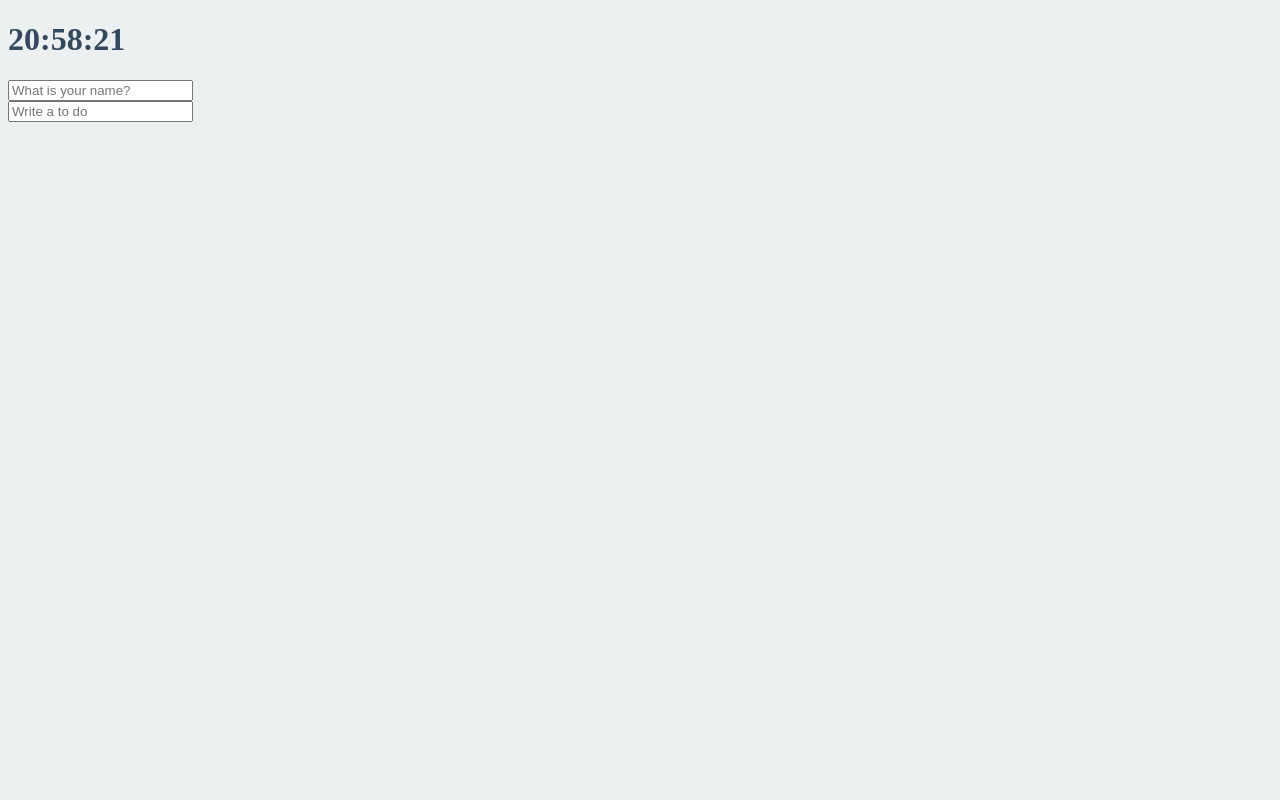
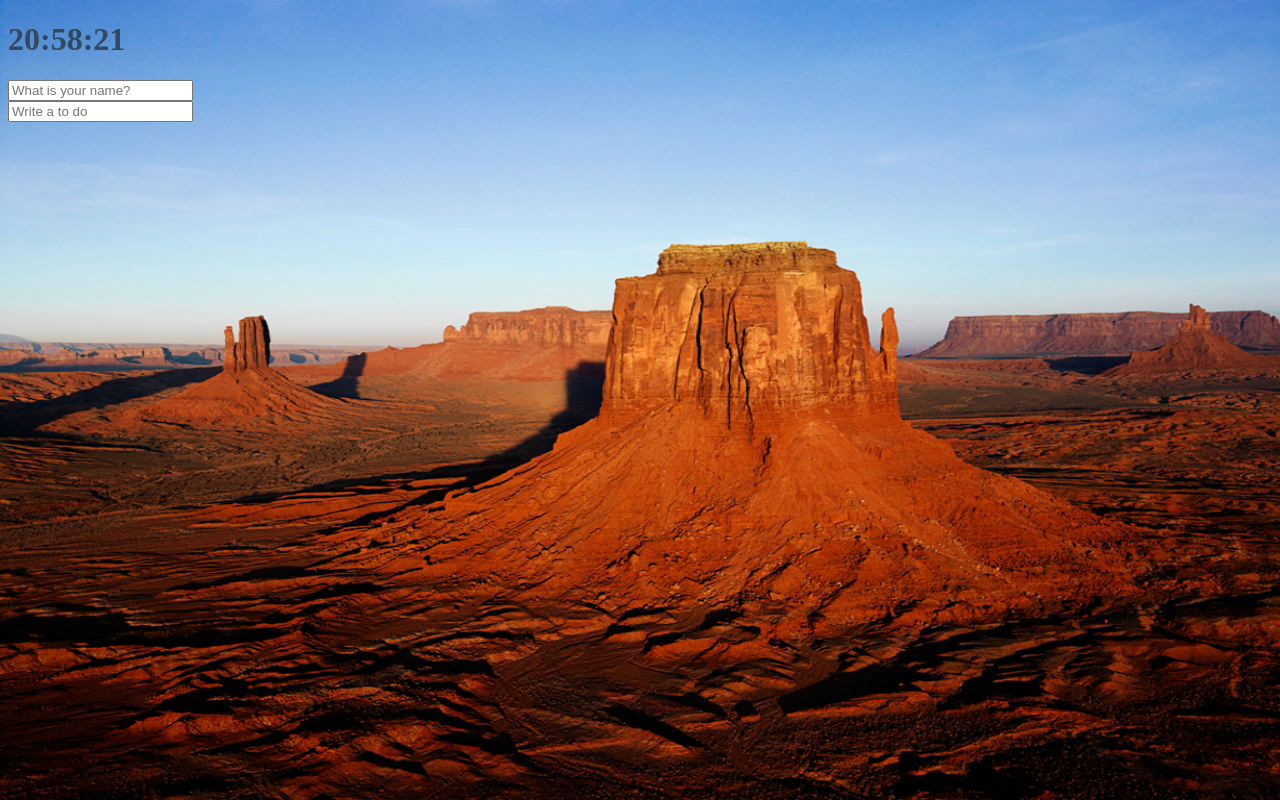
Before and after one commit to Mina-C/NomadCodersJSforBeginner, a plain HTML site: page index.html in a window 1280 px wide. Drawn offline with Linux system fonts and the light colour scheme.

Commit message:
#3.8 Image Background

```diff
--- /dev/null
+++ b/bg.js
@@ -0,0 +1,27 @@
+const body = document.querySelector("body");
+
+const IMG_NUMBER = 8;
+
+//function handleImgLoad() {
+//    console.log('finished loading');
+//}  loading할 필요가 없어서... API라면 필요하다
+
+function paintImage(imgNumber){
+    const image = new Image();
+    image.src = `Images/${imgNumber + 1}.jpg`;''
+    image.classList.add("bgImage");
+    body.prepend(image);// apendChild에서 prepend로 바꿨더니, body요소 중 젤 위로 올라감
+    //body.appendChild(image); 다른 body 요소들 뒤에 생겨서 그런지, image가 젤 상위로 와서 다른 요소들을 가림...
+    //image.addEventListener("loaded", handleImgLoad);  loading할 필요가 없어서... API라면 필요하다
+}
+
+function genRandom(){
+    const number = Math.floor(Math.random() * IMG_NUMBER);
+    return number;
+}
+
+function init(){
+    const randomNumber = genRandom();
+    paintImage(randomNumber);
+}
+init();
--- a/index.css
+++ b/index.css
@@ -1,5 +1,5 @@
 body{
-    background-color:#ecf0f1;
+    background-color:#2c3e50;
   }
 
 body{
@@ -17,3 +17,22 @@ body{
 .showing {
   display: block;
 }
+
+@keyframes fadeIn {
+  from{
+    opacity: 0;
+  }
+  to{
+    opacity: 1;
+  }
+}
+
+.bgImage{
+  position: absolute;
+  top:0;
+  left: 0;
+  width: 100%;
+  height: 100%;
+  z-index: -1; /* 0, 1 로 했을 땐 image가 젤 위로 왔었음... -1로 바꾸니 뒤로감..*/
+  animation: fadeIn 0.5s linear;
+}
--- a/index.html
+++ b/index.html
@@ -24,6 +24,7 @@
     <script src="clock.js"></script>
     <script src="greeting.js"></script>
     <script src="todo.js"></script>
+    <script src="bg.js"></script>
   </body>
 
 </html>
```
Also changed, not shown: Images/1.jpg (added), Images/2.jpg (added), Images/3.jpg (added), Images/4.jpg (added), Images/5.jpg (added), Images/6.jpg (added), Images/7.jpg (added), Images/8.jpg (added). Lines whose indentation alone changed are shown as unchanged.
